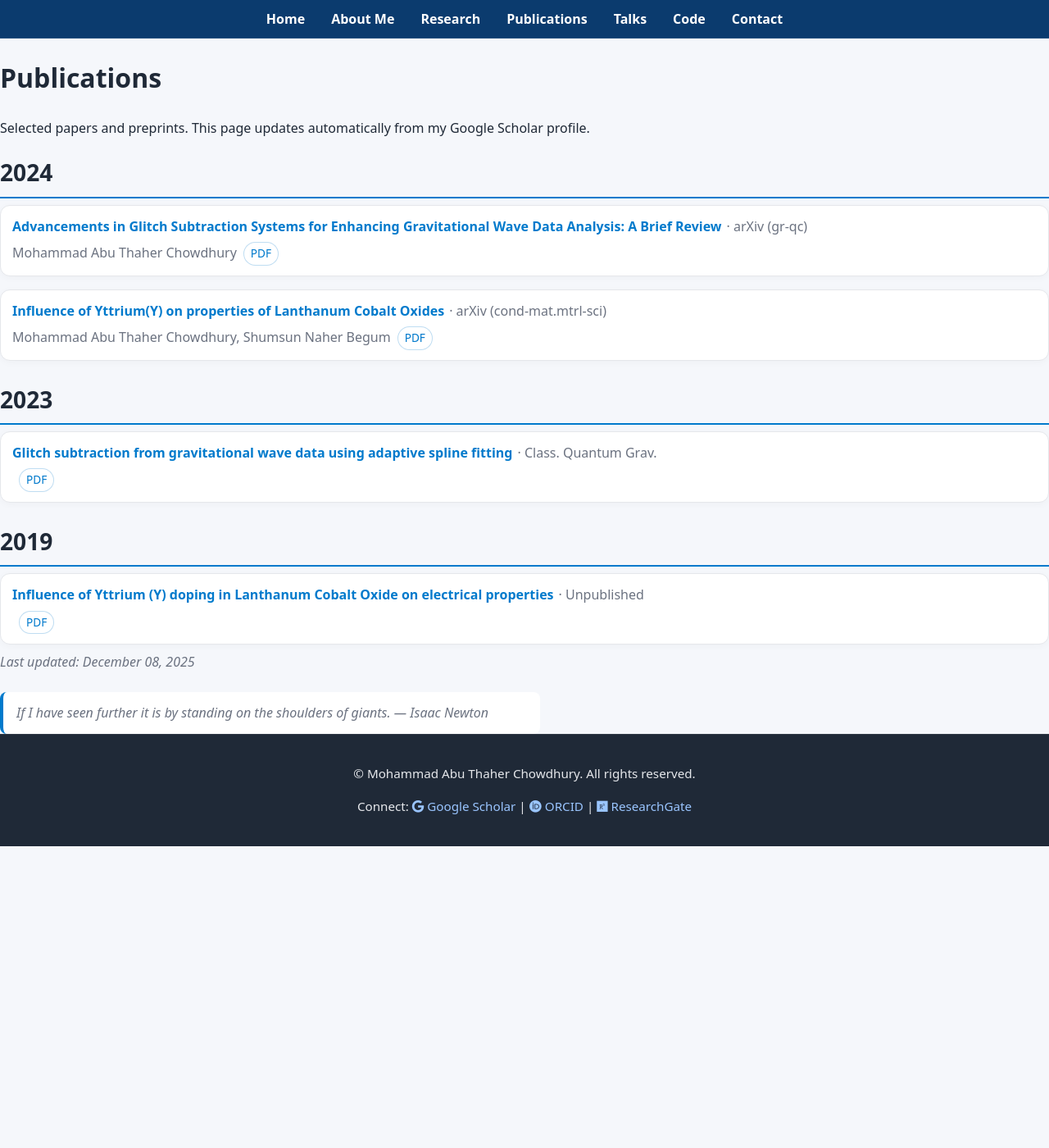
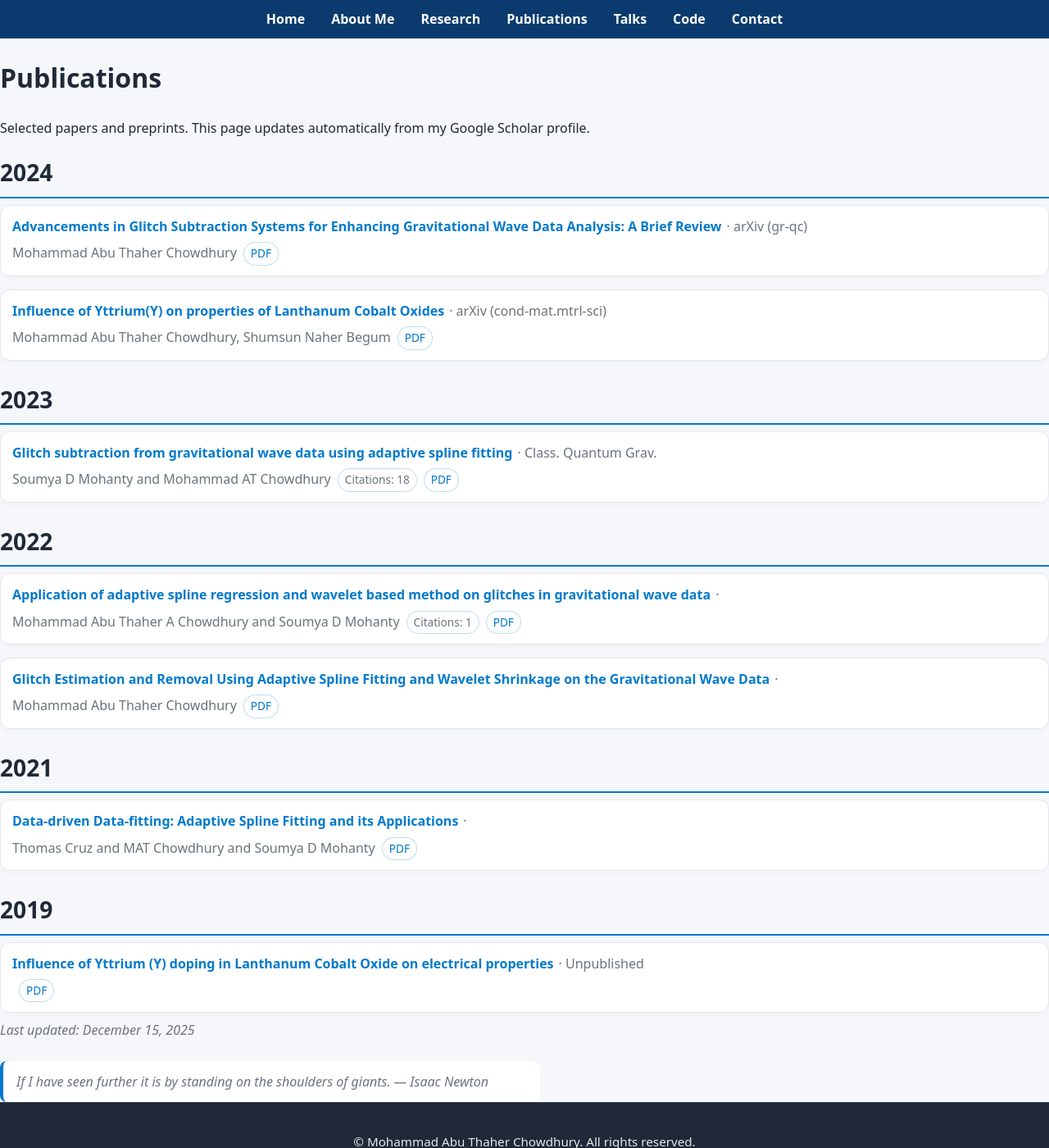
Before and after one commit to matc-thaher/website, a Jekyll site: the page built from publications.md, in a window 1280 px wide and 1400 px high. Shown: the whole window at 82% size. Built offline with Jekyll 4.4.1, drawn with Linux system fonts in a browser that asks for light colours.

Commit message:
chore: merged publications (Scholar + arXiv + ORCID + Crossref)

```diff
--- a/_data/scholar.json
+++ b/_data/scholar.json
@@ -1,5 +1,5 @@
 {
-  "updated": "2025-12-08T04:47:45.109010Z",
+  "updated": "2025-12-15T04:39:33.865203Z",
   "publications": [
     {
       "title": "Influence of Yttrium(Y) on properties of Lanthanum Cobalt Oxides",
@@ -11,7 +11,8 @@
       "doi": "",
       "citations": 0,
       "source": [
-        "arxiv"
+        "arxiv",
+        "scholar"
       ]
     },
     {
@@ -25,21 +26,62 @@
       "citations": 0,
       "source": [
         "arxiv",
-        "orcid"
+        "orcid",
+        "scholar"
       ]
     },
     {
       "title": "Glitch subtraction from gravitational wave data using adaptive spline fitting",
-      "authors": "",
+      "authors": "Soumya D Mohanty and Mohammad AT Chowdhury",
       "year": 2023,
       "venue": "Class. Quantum Grav.",
       "url": "https://doi.org/10.1088/1361-6382/acd0fe",
       "pdf_url": "",
       "doi": "10.1088/1361-6382/acd0fe",
+      "citations": 18,
+      "source": [
+        "crossref",
+        "orcid",
+        "scholar"
+      ]
+    },
+    {
+      "title": "Glitch Estimation and Removal Using Adaptive Spline Fitting and Wavelet Shrinkage on the Gravitational Wave Data",
+      "authors": "Mohammad Abu Thaher Chowdhury",
+      "year": 2022,
+      "venue": "",
+      "url": "https://search.proquest.com/openview/7f68a2c9fc2972f4eb08e0d1a8fcbd2e/1?pq-origsite=gscholar&cbl=18750&diss=y",
+      "pdf_url": "",
+      "doi": "",
       "citations": 0,
       "source": [
-        "crossref",
-        "orcid"
+        "scholar"
+      ]
+    },
+    {
+      "title": "Application of adaptive spline regression and wavelet based method on glitches in gravitational wave data",
+      "authors": "Mohammad Abu Thaher A Chowdhury and Soumya D Mohanty",
+      "year": 2022,
+      "venue": "",
+      "url": "https://archive.aps.org/tsf/2022/f05/5/",
+      "pdf_url": "",
+      "doi": "",
+      "citations": 1,
+      "source": [
+        "scholar"
+      ]
+    },
+    {
+      "title": "Data-driven Data-fitting: Adaptive Spline Fitting and its Applications",
+      "authors": "Thomas Cruz and MAT Chowdhury and Soumya D Mohanty",
+      "year": 2021,
+      "venue": "",
+      "url": "https://repositories.lib.utexas.edu/items/fd04b32c-04dd-4d45-ad74-d6f5b4f2b174",
+      "pdf_url": "",
+      "doi": "",
+      "citations": 0,
+      "source": [
+        "scholar"
       ]
     },
     {
```
